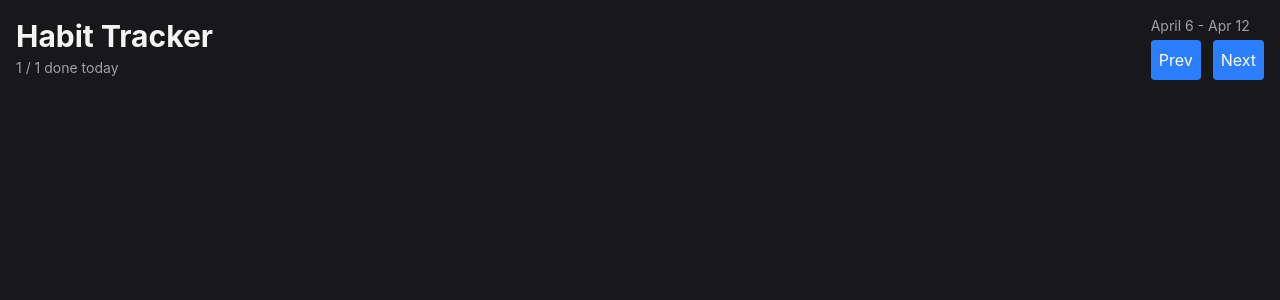
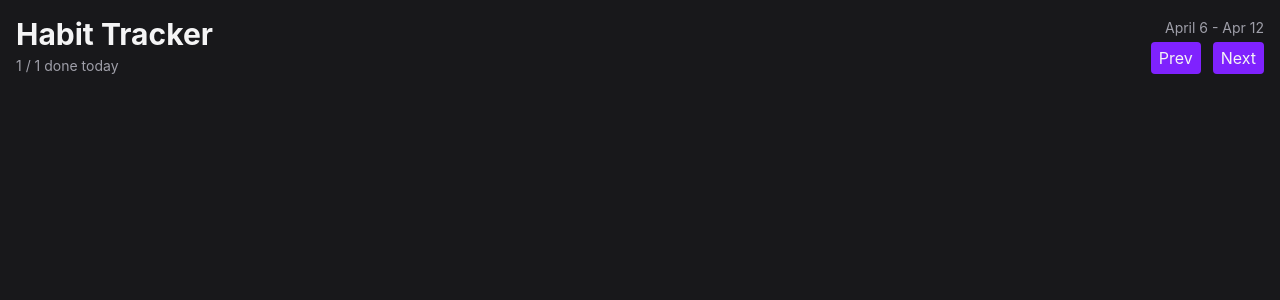
Before and after one commit to franco-ortega/habit-tracker, a React (Vite) app: page / in a window 1280 px wide. Shown: the top 300 px of the page. Built offline with nearby package versions, Linux system fonts and the light colour scheme.

Commit message:
finish Header element structure and styling

```diff
--- a/src/components/Button.tsx
+++ b/src/components/Button.tsx
@@ -6,7 +6,7 @@
 
 export default function Button({ children }: Button) {
 	return (
-		<button className='bg-blue-500 text-white p-2 rounded hover:bg-blue-600'>
+		<button className='bg-violet-600 hover:bg-violet-500 transition-colors rounded px-2 py-1 disabled:opacity-30 disabled:cursor-not-allowed'>
 			{children}
 		</button>
 	);
--- a/src/components/Header.tsx
+++ b/src/components/Header.tsx
@@ -7,7 +7,7 @@
 				<h1 className='text-3xl font-bold'>Habit Tracker</h1>
 				<span className='text-zinc-400 text-sm'>1 / 1 done today</span>
 			</div>
-			<div className='flex flex-col gap-1'>
+			<div className='flex flex-col gap-1 items-end'>
 				<span className='text-zinc-400 text-sm'>April 6 - Apr 12 </span>
 				<div className='flex items-center gap-3'>
 					<Button>Prev</Button>
```
